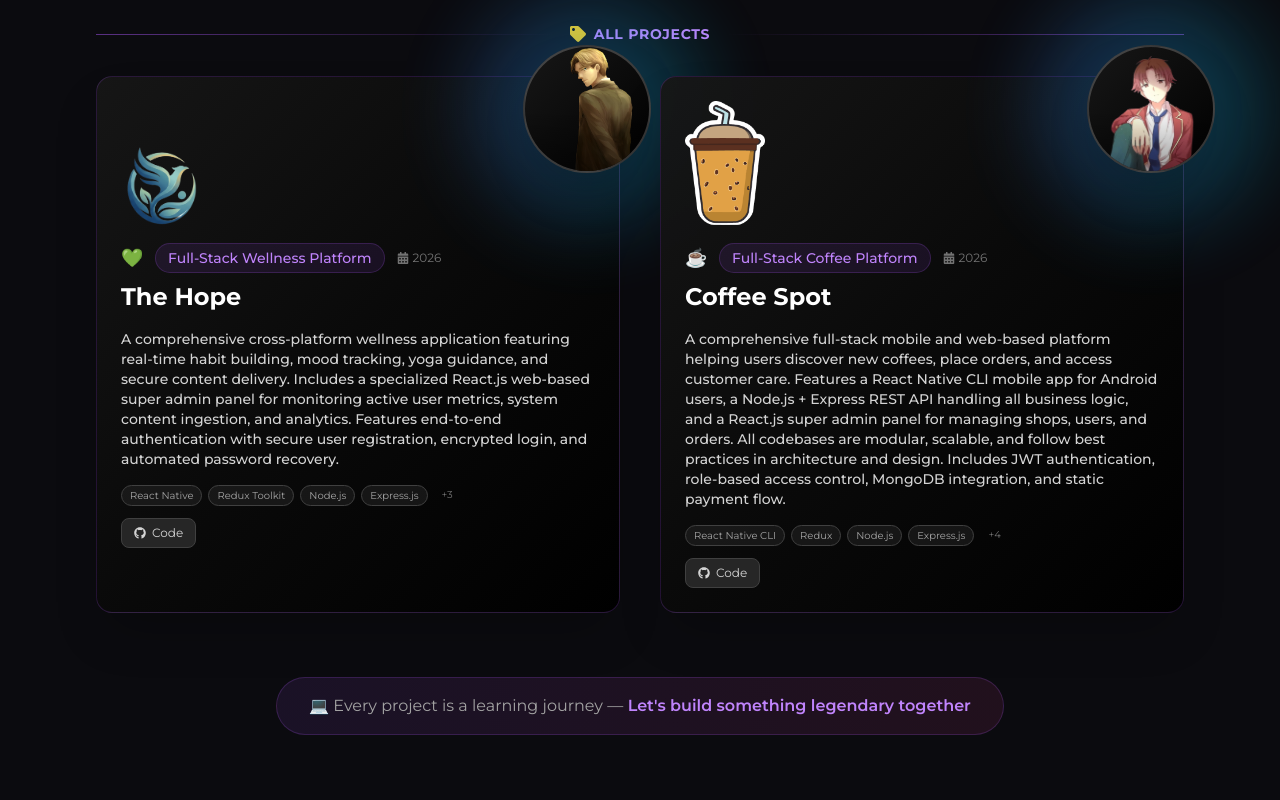
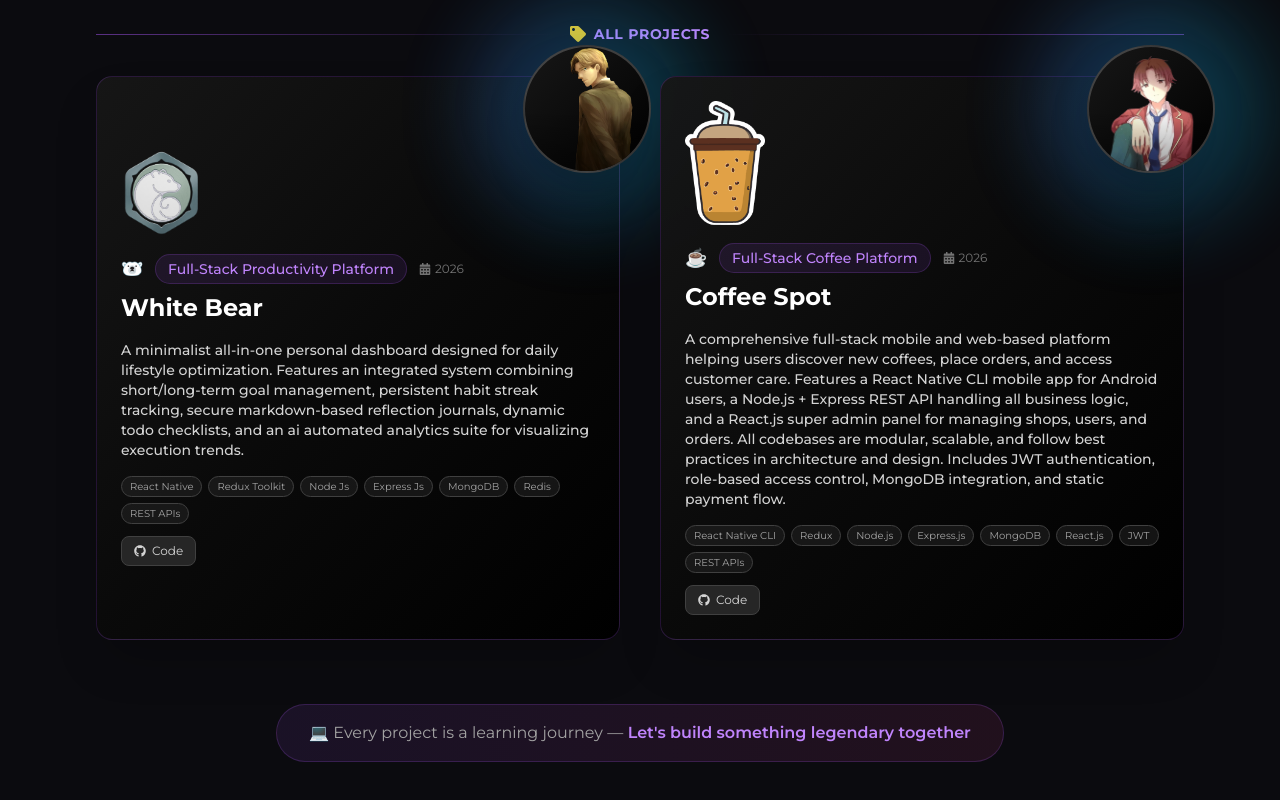
Before and after one commit to zain100000/zain-ul-abideen-personal-portfolio, a Next.js app: page /projects in a window 1280 px wide. Shown: the part 960-1760 px from the top of the page. Built offline with nearby package versions, Linux system fonts and the light colour scheme.

Commit message:
feat: update project details and image for White Bear dashboard in Projects page

```diff
--- a/src/pages/projects.js
+++ b/src/pages/projects.js
@@ -14,7 +14,7 @@ import {
 
 // Import your project images
 import NovaNotes from "../../public/projects/proj1.jpg";
-import TheHope from "../../public/projects/proj2.jpg";
+import WhiteBear from "../../public/projects/proj2.jpg";
 import CoffeeSpot from "../../public/projects/proj3.jpg";
 
 // Import anime character images
@@ -272,7 +272,7 @@ const Project = ({
 
         {tech && tech.length > 0 && (
           <div className="flex flex-wrap gap-1 sm:gap-1.5 mt-1.5 sm:mt-2">
-            {tech.slice(0, 4).map((t, i) => (
+            {tech.slice(0, 10).map((t, i) => (
               <span
                 key={i}
                 className="text-[8px] sm:text-[9px] md:text-[10px] px-1.5 sm:px-2 py-0.5 sm:py-0.5 bg-neutral-800/50 border border-neutral-700 rounded-full text-neutral-400"
@@ -280,11 +280,6 @@ const Project = ({
                 {t}
               </span>
             ))}
-            {tech.length > 4 && (
-              <span className="text-[8px] sm:text-[9px] md:text-[10px] px-1.5 sm:px-2 py-0.5 text-neutral-500">
-                +{tech.length - 4}
-              </span>
-            )}
           </div>
         )}
 
@@ -393,25 +388,25 @@ export default function Projects() {
               <div className="h-px flex-1 bg-gradient-to-l from-purple-500/50 to-transparent" />
             </div>
 
-            {/* Projects Grid - The Hope + Coming Soon */}
+            {/* Projects Grid*/}
             <div className="grid grid-cols-1 sm:grid-cols-2 gap-6 sm:gap-8 md:gap-10">
-              {/* The Hope - First Project */}
+              {/* White Bear - Personal Dashboard */}
               <Project
-                type="Full-Stack Wellness Platform"
-                icon="💚"
-                img={TheHope}
-                title="The Hope"
-                description="A comprehensive cross-platform wellness application featuring real-time habit building, mood tracking, yoga guidance, and secure content delivery. Includes a specialized React.js web-based super admin panel for monitoring active user metrics, system content ingestion, and analytics. Features end-to-end authentication with secure user registration, encrypted login, and automated password recovery."
-                github="https://github.com/zain100000/The_Hope"
-                // link="https://the-hope-demo.com"
+                type="Full-Stack Productivity Platform"
+                icon="🐻‍❄️"
+                img={WhiteBear}
+                title="White Bear"
+                description="A minimalist all-in-one personal dashboard designed for daily lifestyle optimization. Features an integrated system combining short/long-term goal management, persistent habit streak tracking, secure markdown-based reflection journals, dynamic todo checklists, and an ai automated analytics suite for visualizing execution trends."
+                github="https://github.com/zain100000/WhiteBear"
+                // link="https://white-bear-privacy.netlify.app/"
                 date="2026"
                 tech={[
                   "React Native",
                   "Redux Toolkit",
-                  "Node.js",
-                  "Express.js",
+                  "Node Js",
+                  "Express Js",
                   "MongoDB",
-                  "React.js",
+                  "Redis",
                   "REST APIs",
                 ]}
                 character={Johan}
```
Also changed, not shown: public/projects/proj2.jpg.
